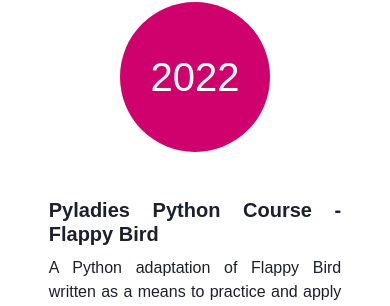
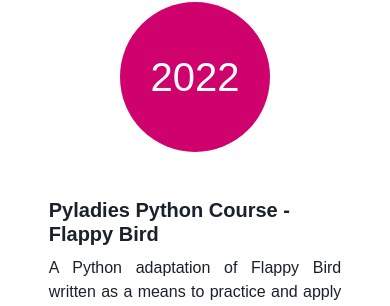
Before and after one commit to Mczella/portfolio-page, a React (Create React App) app: page / in a window 390 px wide. Shown: the part 905-1211 px from the top of the page. Built offline with nearby package versions, Linux system fonts and the light colour scheme.

Commit message:
Fix text alignment

```diff
--- a/src/components/Experience.jsx
+++ b/src/components/Experience.jsx
@@ -51,8 +51,9 @@
                     rowSpan={4}
                     style={{minWidth: '200px'}}>
                     <Box textAlign={isMobile ? "justify" : "right"}>
-                        <Heading mt={isMobile ? '20px' : 0} py={'10px'} bg="white" size={'md'}>Pyladies Python Course -
-                            Flappy Bird</Heading>
+                        <Heading mt={isMobile ? '20px' : 0} py={'10px'} bg="white" size={'md'} textAlign={isMobile ? 'left' : 'right'}>
+                            Pyladies Python Course - Flappy Bird
+                        </Heading>
                         <Text bg="white">A Python adaptation of Flappy Bird written as a means to practice and apply the
                             skills
                             I acquired through the Pyladies course.</Text>
@@ -127,7 +128,7 @@
                     rowSpan={3}
                     style={{minWidth: '200px'}}>
                     <Box textAlign={isMobile ? "justify" : "left"}>
-                        <Heading py={'10px'} bg="white" size={'md'}>Wishlist React App Project</Heading>
+                        <Heading py={'10px'} bg="white" size={'md'} textAlign={'left'}>Wishlist React App Project</Heading>
                         <Text bg="white">Wishlist is a React project built with Firebase and Chakra UI, designed to
                             simplify
                             the process of creating gift registries. It provides users with the ability to
@@ -157,7 +158,7 @@
                     rowSpan={3}
                     style={{minWidth: '200px'}}>
                     <Box textAlign={isMobile ? "justify" : "left"}>
-                        <Heading py={'10px'} bg="white" size={'md'}>Pyladies Data Course</Heading>
+                        <Heading textAlign={'left'} py={'10px'} bg="white" size={'md'}>Pyladies Data Course</Heading>
                         <Text bg="white">Data Science | Jupyter notebook | Pandas | Machine learning. Starting in
                             September.</Text>
                     </Box>
```
